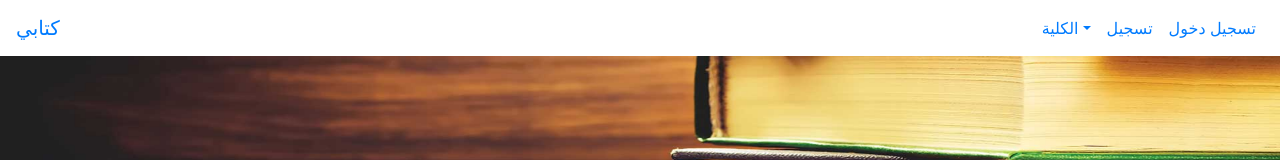
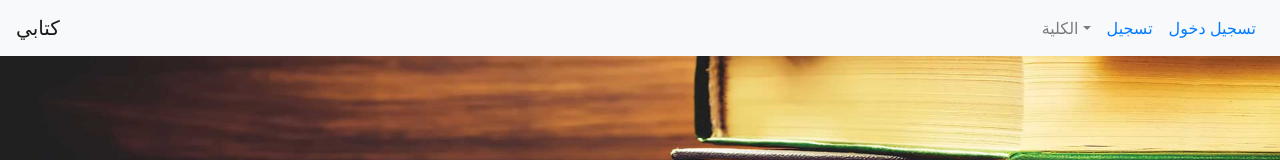
Before and after one commit to AbdullhRtima/Books_projects, a React (Create React App) app: page / in a window 1280 px wide. Shown: the top 160 px of the page. Built offline with nearby package versions, Linux system fonts and the light colour scheme; the HTML template or start-up script is replaced by a standard one.

Commit message:
rt ثيedit

```diff
--- a/src/components/Navbar.js
+++ b/src/components/Navbar.js
@@ -13,8 +13,7 @@ import {
   DropdownMenu,
   DropdownItem } from 'reactstrap';
 
-
-class Navbarx extends React.Component {
+export default class Navbarx extends React.Component {
   constructor(props) {
     super(props);
 
@@ -31,11 +30,11 @@ class Navbarx extends React.Component {
   render() {
     return (
       <div>
-        <Navbar expand="md">
-          <NavbarBrand href="/" className="mr-auto" >كتابي</NavbarBrand>
-          <NavbarToggler onClick={this.toggle}  className="mr-2" />
+        <Navbar color="light" light expand="md">
+          <NavbarBrand href="/">كتابي</NavbarBrand>
+          <NavbarToggler onClick={this.toggle} />
           <Collapse isOpen={this.state.isOpen} navbar>
-            <Nav className="ml-auto" navbar>
+          <Nav className="ml-auto" navbar>
             <UncontrolledDropdown nav inNavbar>
                 <DropdownToggle nav caret>
                   الكلية
@@ -62,6 +61,7 @@ class Navbarx extends React.Component {
               <NavItem>
                <NavLink><Link to='/login'>تسجيل دخول  </Link></NavLink>
               </NavItem>
+
             </Nav>
           </Collapse>
         </Navbar>
@@ -69,5 +69,3 @@ class Navbarx extends React.Component {
     );
   }
 }
-
-export default Navbarx ;
--- a/src/components/profile.js
+++ b/src/components/profile.js
@@ -4,7 +4,7 @@ export class profile extends Component {
   render() {
     return (
       <div>
-        <h1>   </h1>
+       <image style={{alignItems : 'center '}} src="" alt="profile-img"/>
       </div>
     )
   }
```
Also changed, not shown: src/App.css (line endings or trailing spaces).
